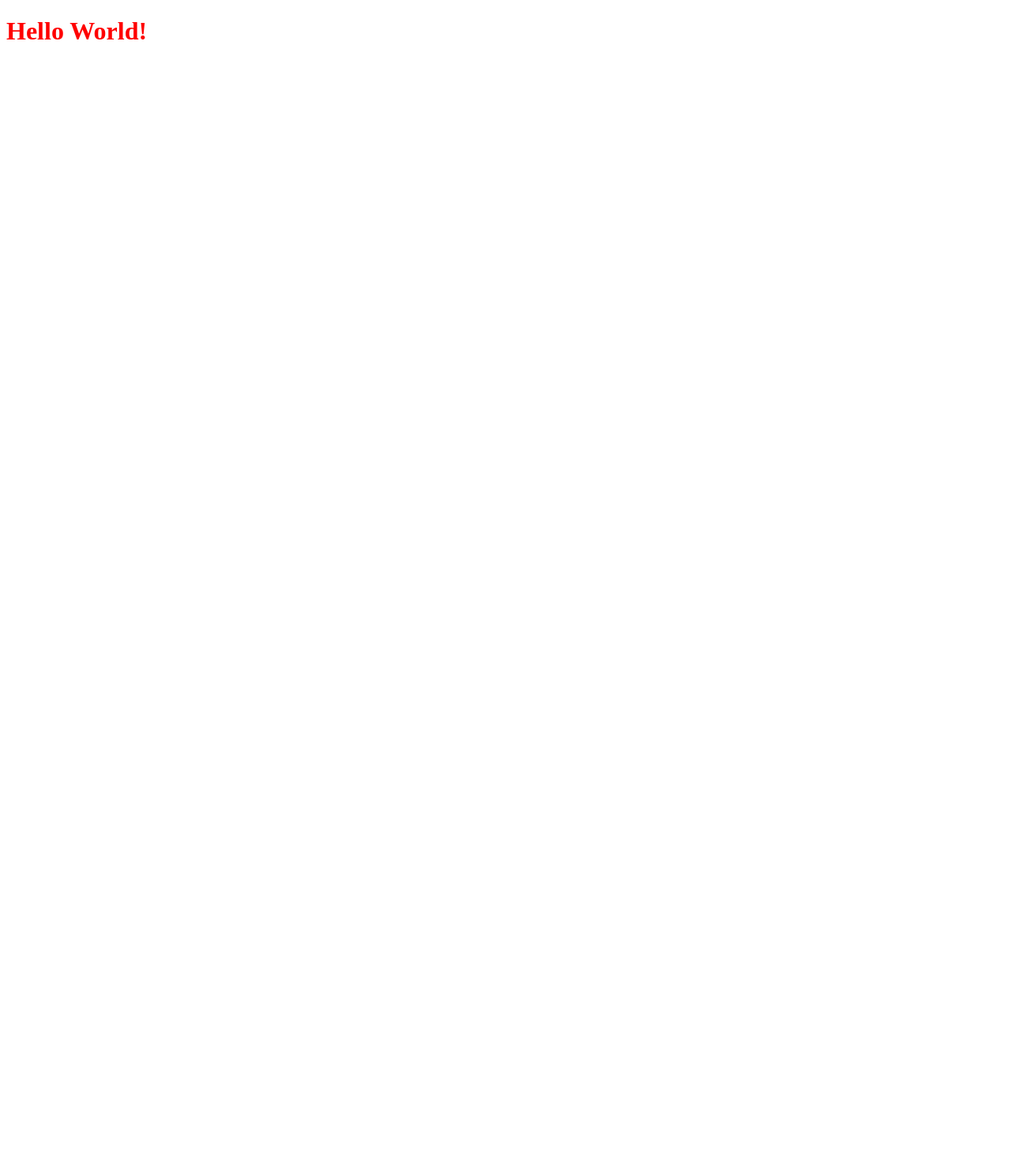
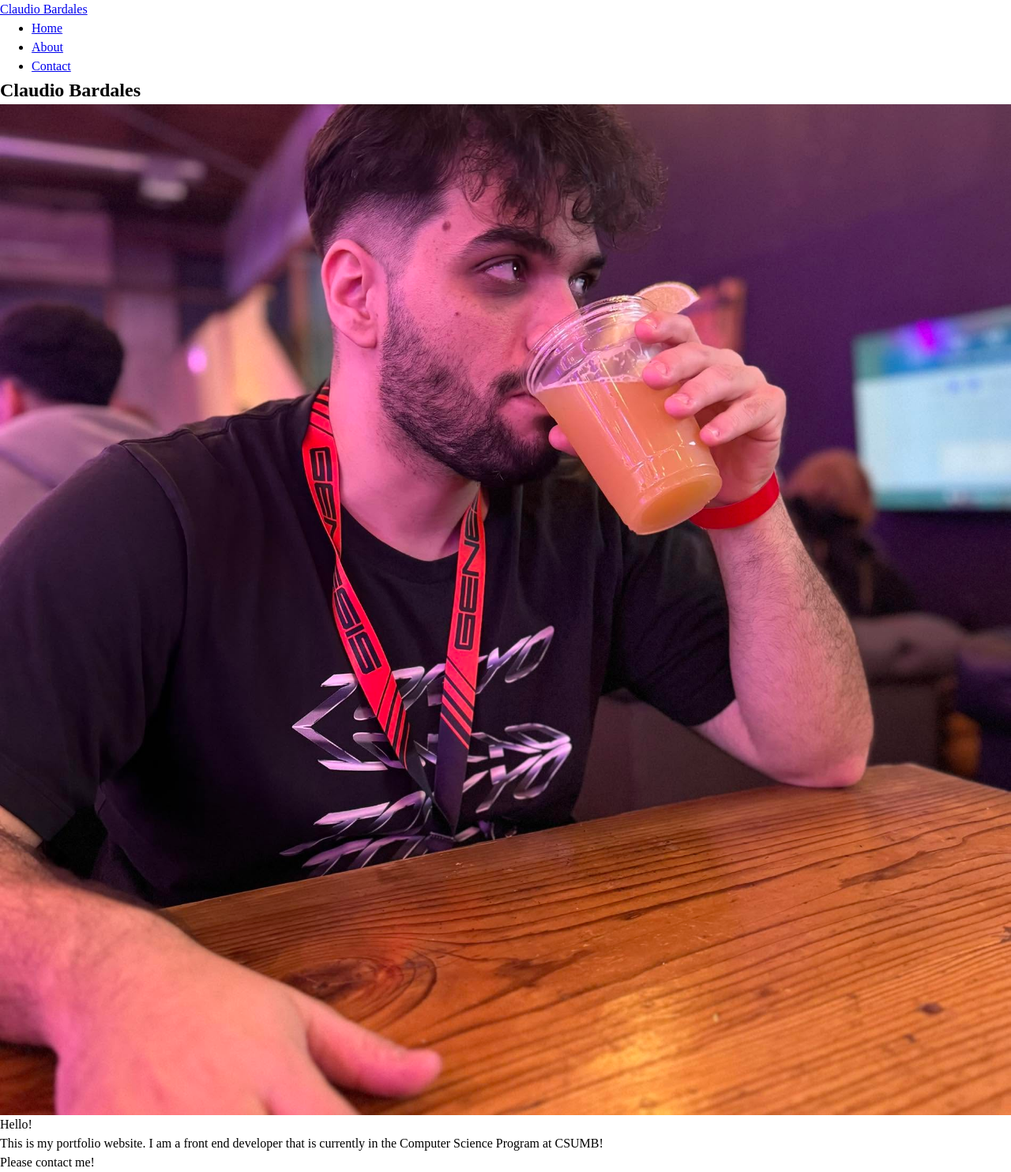
Before and after one commit to ClaudioBardales/claudio-bardales-site.github.io, a plain HTML site: page index.html in a window 1280 px wide. Shown: the whole page at 79% size. Before the commit the page ends 800 px from the top, so only its background shows below. Drawn offline with Linux system fonts and the light colour scheme.

Commit message:
Added About and Contact Pages

```diff
--- /dev/null
+++ b/css/style.css
@@ -0,0 +1,54 @@
+/* 1. Use a more-intuitive box-sizing model */
+*, *::before, *::after {
+  box-sizing: border-box;
+}
+
+/* 2. Remove default margin */
+*:not(dialog) {
+  margin: 0;
+}
+
+/* 3. Enable keyword animations */
+@media (prefers-reduced-motion: no-preference) {
+  html {
+    interpolate-size: allow-keywords;
+  }
+}
+
+body {
+  /* 4. Increase line-height */
+  line-height: 1.5;
+  /* 5. Improve text rendering */
+  -webkit-font-smoothing: antialiased;
+}
+
+/* 6. Improve media defaults */
+img, picture, video, canvas, svg {
+  display: block;
+  max-width: 100%;
+}
+
+/* 7. Inherit fonts for form controls */
+input, button, textarea, select {
+  font: inherit;
+}
+
+/* 8. Avoid text overflows */
+p, h1, h2, h3, h4, h5, h6 {
+  overflow-wrap: break-word;
+}
+
+/* 9. Improve line wrapping */
+p {
+  text-wrap: pretty;
+}
+h1, h2, h3, h4, h5, h6 {
+  text-wrap: balance;
+}
+
+/*
+  10. Create a root stacking context
+*/
+#root, #__next {
+  isolation: isolate;
+}
--- a/index.html
+++ b/index.html
@@ -1,12 +1,40 @@
-<!DOCTYPE html>
+<!doctype html>
 <html lang="en">
-<head>
-    <meta charset="UTF-8">
-    <meta name="viewport" content="width=device-width, initial-scale=1.0">
-    <link rel="stylesheet" href="style.css">
-    <title>Claudios Portfolio</title>
-</head>
-<body>
-   <h1>Hello World!</h1>
-</body>
+  <head>
+    <meta charset="UTF-8" />
+    <meta name="viewport" content="width=device-width, initial-scale=1.0" />
+    <link rel="stylesheet" href="css/style.css" />
+    <title>Claudio Bardales | Front End Developer</title>
+  </head>
+  <body>
+    <main>
+      <header class="first-section" id="home">
+        <nav class="navbar">
+          <div class="navbar-container">
+            <a href="#home">Claudio Bardales</a>
+            <ul class="nav-links nav-links-right">
+              <li><a href="#home">Home</a></li>
+              <li><a href="about.html">About</a></li>
+              <li><a href="contact.html">Contact</a></li>
+            </ul>
+          </div>
+        </nav>
+      </header>
+
+      <section>
+        <div>
+          <h1>Claudio Bardales</h1>
+          <img src="images/claudio.jpg" alt="claudio" />
+        </div>
+        <div>
+          <p>Hello!</p>
+          <p>
+            This is my portfolio website. I am a front end developer that is
+            currently in the Computer Science Program at CSUMB!
+          </p>
+          <p>Please contact me!</p>
+        </div>
+      </section>
+    </main>
+  </body>
 </html>
--- a/style.css
+++ /dev/null
@@ -1,3 +0,0 @@
-h1{
-    color: red;
-}
```
Also changed, not shown: about.html (added, +51 -0 lines), contact.html (added, +32 -0 lines), images/claudio.jpg (added).
